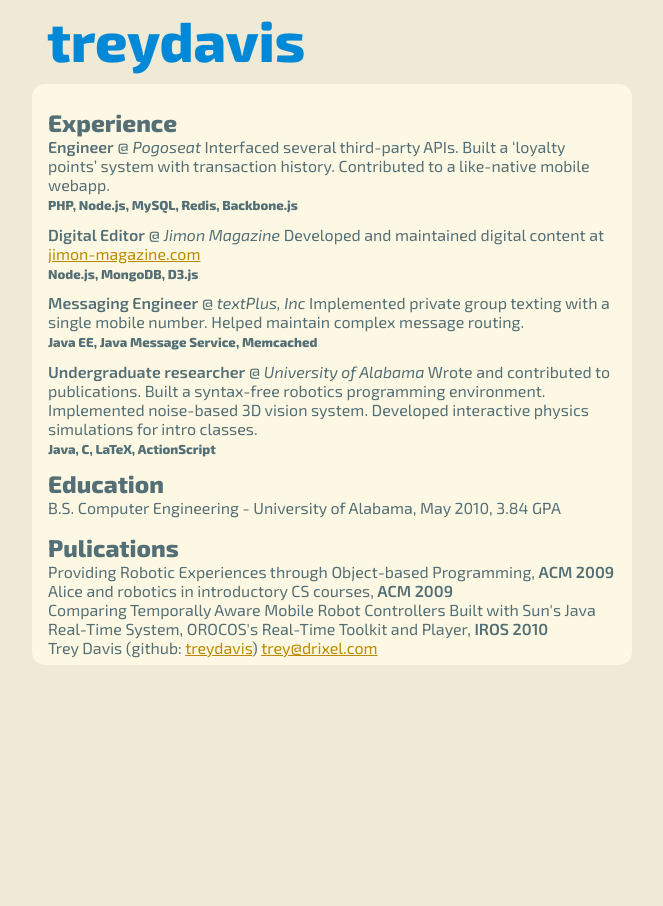
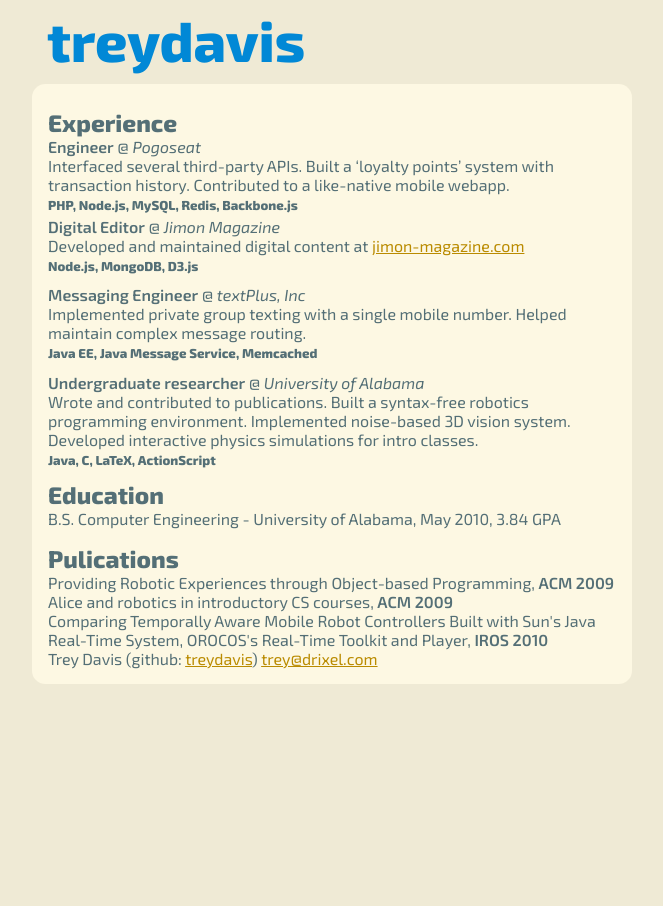
Before and after one commit to treydavis/treydavis.github.io, a Jekyll site: the page built from resume/index.html, in a window 1280 px wide. Shown: the whole page, without its empty margins (308-971 px from the left). Built offline with Jekyll 4.4.1, drawn with Linux system fonts in a browser that asks for light colours; Markdown is read by kramdown in place of the engine named in the settings.

Commit message:
Mark experience titles

```diff
--- a/resume/index.html
+++ b/resume/index.html
@@ -9,23 +9,23 @@
 
       <h2>Experience</h2>
       <div class="experience">
-	<b>Engineer</b> @ <i>Pogoseat</i> Interfaced several third-party APIs. Built a ‘loyalty points’ system with transaction history. Contributed to a like-native mobile webapp.<br />
+	<div class="experience-title"><b>Engineer</b> @ <i>Pogoseat</i><div> Interfaced several third-party APIs. Built a ‘loyalty points’ system with transaction history. Contributed to a like-native mobile webapp.<br />
 	<ul class="skills"><li>PHP</li><li>Node.js</li><li>MySQL</li><li>Redis</li><li>Backbone.js</li></ul>
       </div>
 
       <div class="experience">
-	<b>Digital Editor</b> @ <i>Jimon Magazine</i> Developed and maintained digital content at
+	<div class="experience-title"><b>Digital Editor</b> @ <i>Jimon Magazine</i></div> Developed and maintained digital content at
 	<a href="http://www.jimon-magazine.com">jimon-magazine.com</a><br />
 	<ul class="skills"><li>Node.js</li><li>MongoDB</li><li>D3.js</li></ul>
       </div>
 
       <div class="experience">
-	<b>Messaging Engineer</b> @ <i>textPlus, Inc</i> Implemented private group texting with a single mobile number. Helped maintain complex message routing.<br />
+	<div class="experience-title"><b>Messaging Engineer</b> @ <i>textPlus, Inc</i></div> Implemented private group texting with a single mobile number. Helped maintain complex message routing.<br />
 	<ul class="skills"><li>Java EE</li><li>Java Message Service</li><li>Memcached</li></ul>
       </div>
 
       <div class="experience">
-	<b>Undergraduate researcher</b> @ <i>University of Alabama</i> Wrote and contributed to publications. Built a syntax-free robotics programming environment. Implemented noise-based 3D vision system. Developed interactive physics simulations for intro classes.<br />
+	<div class="experience-title"><b>Undergraduate researcher</b> @ <i>University of Alabama</i></div> Wrote and contributed to publications. Built a syntax-free robotics programming environment. Implemented noise-based 3D vision system. Developed interactive physics simulations for intro classes.<br />
 	<ul class="skills"><li>Java</li><li>C</li><li>LaTeX</li><li>ActionScript</li></ul>
       </div>
 
```
